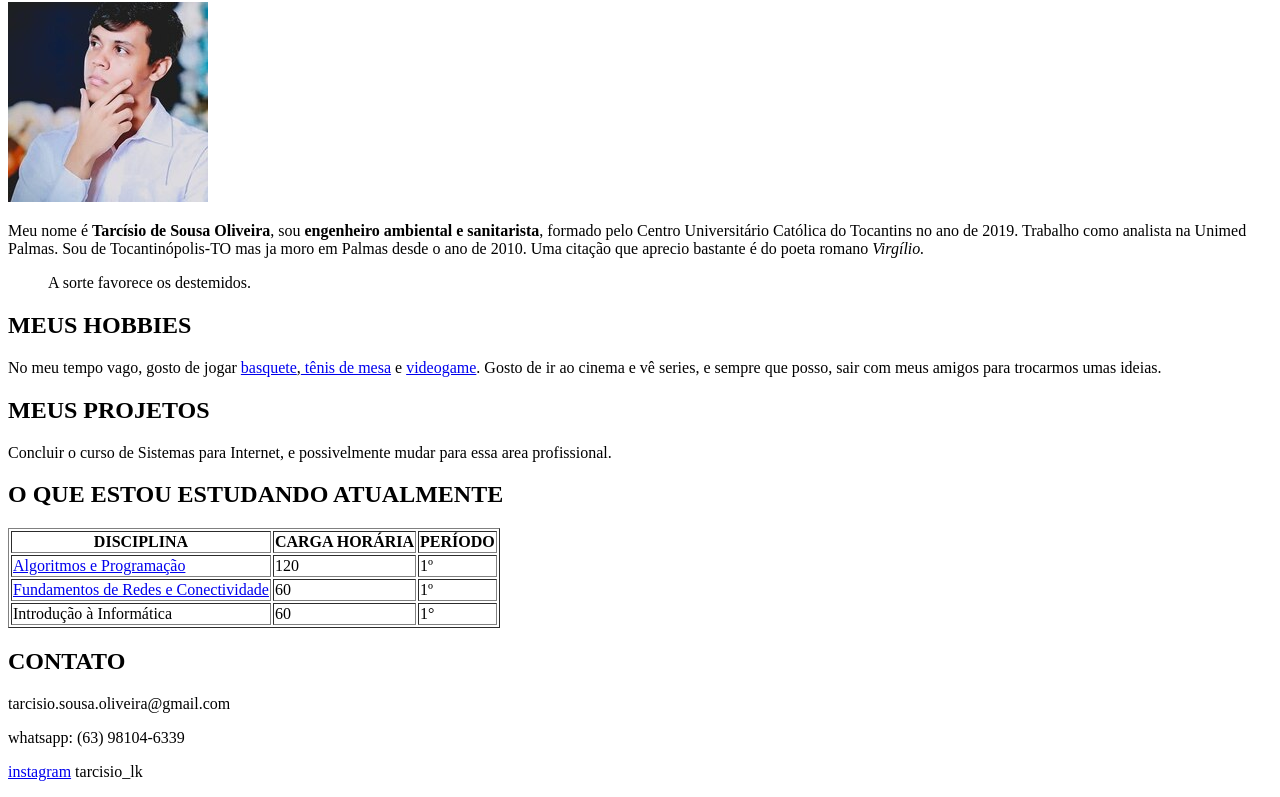
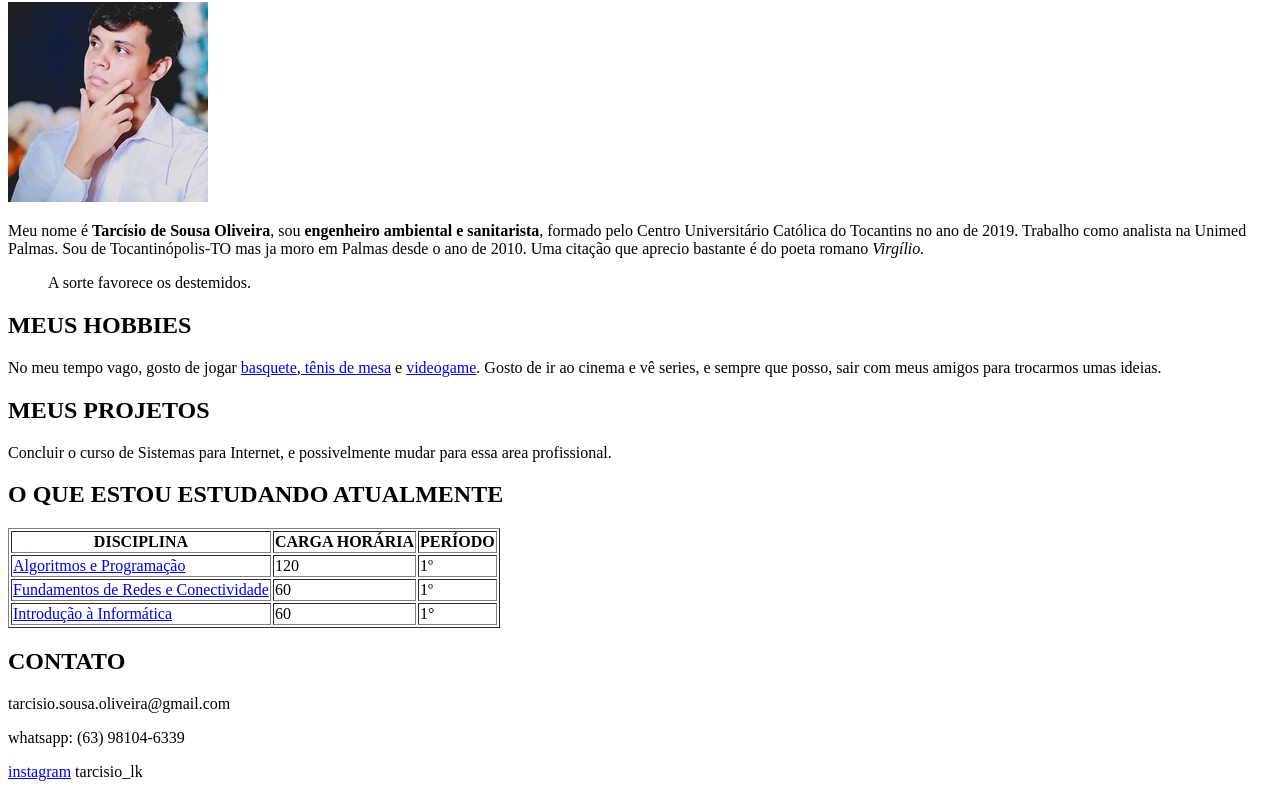
Before and after one commit to tarcisioasuos/5178, a plain HTML site: page index.html in a window 1280 px wide. Shown: the part 78-875 px from the top of the page. Drawn offline with Linux system fonts and the light colour scheme.

Commit message:
Update index.html

```diff
--- a/index.html
+++ b/index.html
@@ -34,7 +34,7 @@
             <td>1º</td>
         </tr>
         <tr>
-            <td>Introdução à Informática</td>
+            <td><a href= "inf.html"> Introdução à Informática</a></td>
             <td>60</td>
             <td>1°</td>
         </tr>
```
